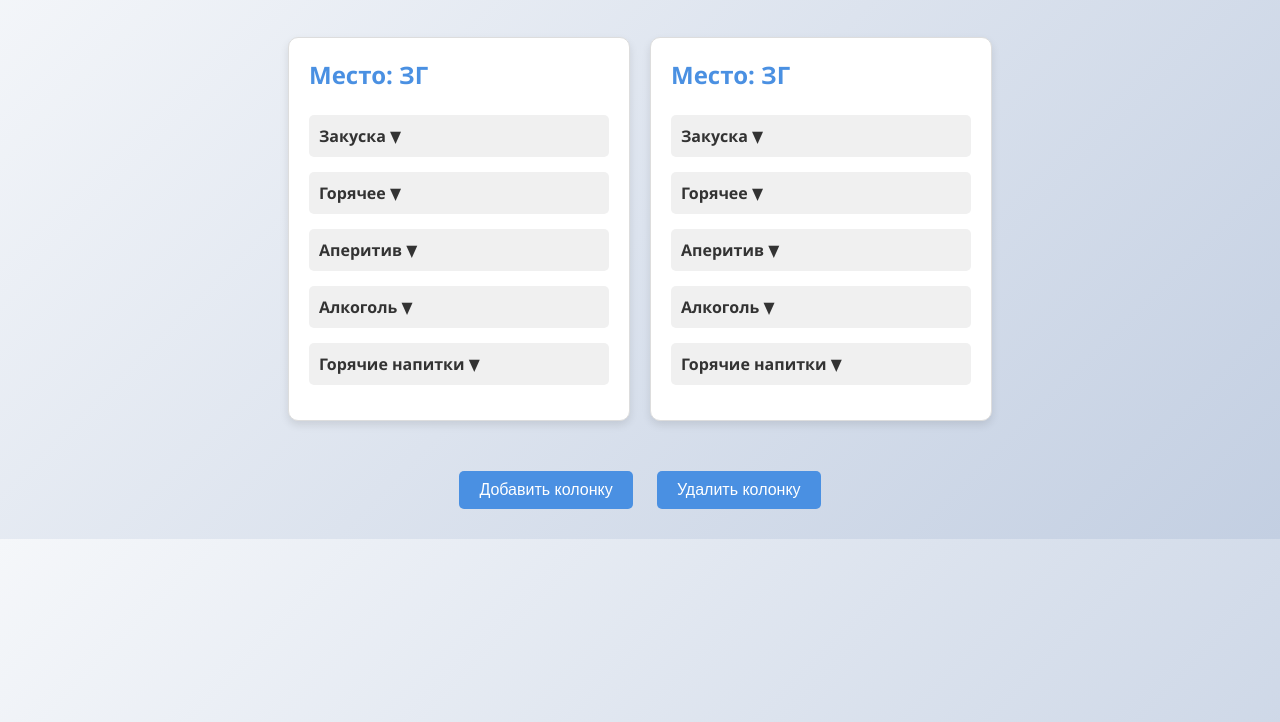
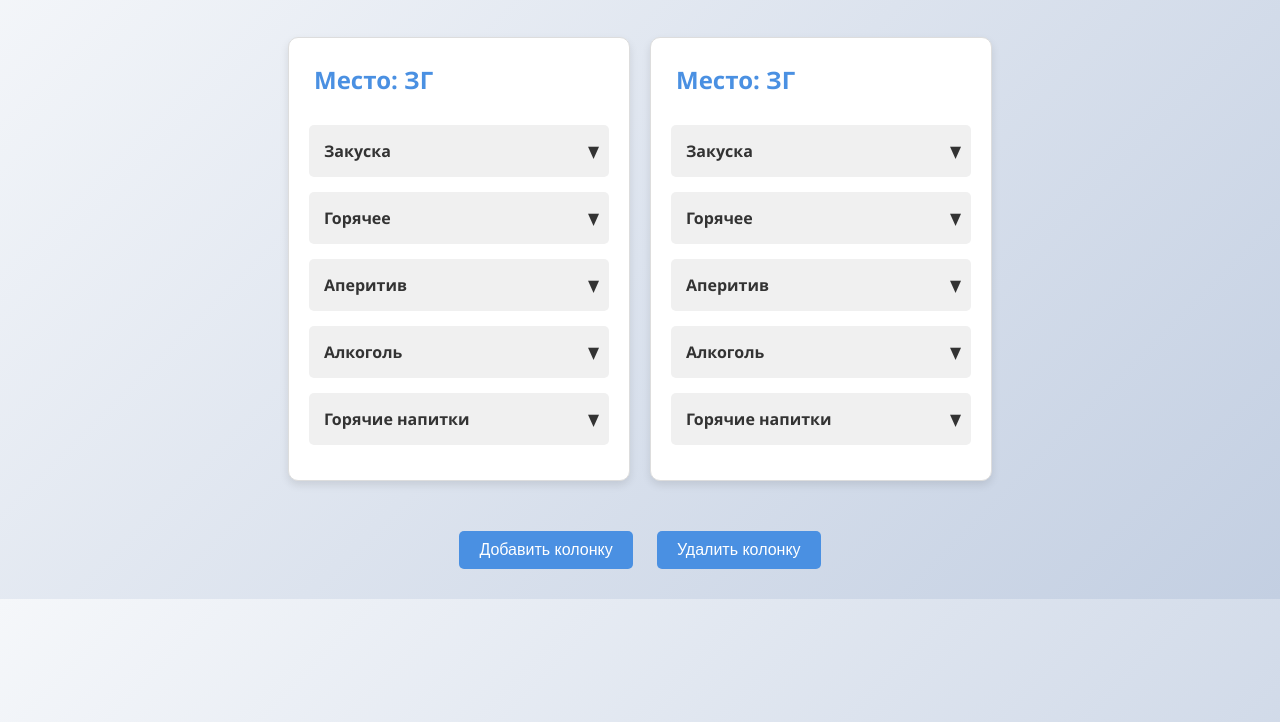
Before and after one commit to saySPB/menu, a plain HTML site: page index.html in a window 1280 px wide. Both pictures are taken after a click on the button "Добавить колонку". Shown: the part 78-800 px from the top of the page. Drawn offline with Linux system fonts and the light colour scheme.

Commit message:
Update index.html

```diff
--- a/index.html
+++ b/index.html
@@ -92,6 +92,19 @@
             text-align: center;
             margin: 20px 0;
         }
+        .editable {
+            cursor: pointer;
+            padding: 5px;
+            border-radius: 5px;
+            transition: background 0.3s ease;
+        }
+        .editable:hover {
+            background: #f0f0f0;
+        }
+        .editable:focus {
+            background: #e0e0e0;
+            outline: none;
+        }
     </style>
 </head>
 <body>
@@ -101,47 +114,57 @@
         <div class="column">
             <h3 class="editable" contenteditable="true">Место: ЗГ</h3>
             <div class="category">
-                <div class="category-title" onclick="toggleCategory(this)">Закуска ▼</div>
+                <div class="category-title" onclick="toggleCategory(this)">
+                    <span class="editable" contenteditable="true">Закуска</span> ▼
+                </div>
                 <div class="category-content">
-                    <label><input type="checkbox" class="checkbox"> Рыбная</label>
-                    <label><input type="checkbox" class="checkbox"> Мясная</label>
+                    <label><input type="checkbox" class="checkbox"> <span class="editable" contenteditable="true">Рыбная</span></label>
+                    <label><input type="checkbox" class="checkbox"> <span class="editable" contenteditable="true">Мясная</span></label>
                 </div>
             </div>
             <div class="category">
-                <div class="category-title" onclick="toggleCategory(this)">Горячее ▼</div>
+                <div class="category-title" onclick="toggleCategory(this)">
+                    <span class="editable" contenteditable="true">Горячее</span> ▼
+                </div>
                 <div class="category-content">
-                    <label><input type="checkbox" class="checkbox"> Кура</label>
-                    <label><input type="checkbox" class="checkbox"> Мясо</label>
-                    <label><input type="checkbox" class="checkbox"> Рыба</label>
+                    <label><input type="checkbox" class="checkbox"> <span class="editable" contenteditable="true">Кура</span></label>
+                    <label><input type="checkbox" class="checkbox"> <span class="editable" contenteditable="true">Мясо</span></label>
+                    <label><input type="checkbox" class="checkbox"> <span class="editable" contenteditable="true">Рыба</span></label>
                 </div>
             </div>
             <div class="category">
-                <div class="category-title" onclick="toggleCategory(this)">Аперитив ▼</div>
+                <div class="category-title" onclick="toggleCategory(this)">
+                    <span class="editable" contenteditable="true">Аперитив</span> ▼
+                </div>
                 <div class="category-content">
-                    <label><input type="checkbox" class="checkbox"> Вода в/г</label>
-                    <label><input type="checkbox" class="checkbox"> Вода с/г</label>
-                    <label><input type="checkbox" class="checkbox"> Спрайт</label>
-                    <label><input type="checkbox" class="checkbox"> Апельсин</label>
-                    <label><input type="checkbox" class="checkbox"> Томат</label>
+                    <label><input type="checkbox" class="checkbox"> <span class="editable" contenteditable="true">Вода в/г</span></label>
+                    <label><input type="checkbox" class="checkbox"> <span class="editable" contenteditable="true">Вода с/г</span></label>
+                    <label><input type="checkbox" class="checkbox"> <span class="editable" contenteditable="true">Спрайт</span></label>
+                    <label><input type="checkbox" class="checkbox"> <span class="editable" contenteditable="true">Апельсин</span></label>
+                    <label><input type="checkbox" class="checkbox"> <span class="editable" contenteditable="true">Томат</span></label>
                 </div>
             </div>
             <div class="category">
-                <div class="category-title" onclick="toggleCategory(this)">Алкоголь ▼</div>
+                <div class="category-title" onclick="toggleCategory(this)">
+                    <span class="editable" contenteditable="true">Алкоголь</span> ▼
+                </div>
                 <div class="category-content">
-                    <label><input type="checkbox" class="checkbox"> Игристое</label>
-                    <label><input type="checkbox" class="checkbox"> Белое</label>
-                    <label><input type="checkbox" class="checkbox"> Красное</label>
-                    <label><input type="checkbox" class="checkbox"> Виски</label>
-                    <label><input type="checkbox" class="checkbox"> Водка</label>
-                    <label><input type="checkbox" class="checkbox"> Коньяк</label>
+                    <label><input type="checkbox" class="checkbox"> <span class="editable" contenteditable="true">Игристое</span></label>
+                    <label><input type="checkbox" class="checkbox"> <span class="editable" contenteditable="true">Белое</span></label>
+                    <label><input type="checkbox" class="checkbox"> <span class="editable" contenteditable="true">Красное</span></label>
+                    <label><input type="checkbox" class="checkbox"> <span class="editable" contenteditable="true">Виски</span></label>
+                    <label><input type="checkbox" class="checkbox"> <span class="editable" contenteditable="true">Водка</span></label>
+                    <label><input type="checkbox" class="checkbox"> <span class="editable" contenteditable="true">Коньяк</span></label>
                 </div>
             </div>
             <div class="category">
-                <div class="category-title" onclick="toggleCategory(this)">Горячие напитки ▼</div>
+                <div class="category-title" onclick="toggleCategory(this)">
+                    <span class="editable" contenteditable="true">Горячие напитки</span> ▼
+                </div>
                 <div class="category-content">
-                    <label><input type="checkbox" class="checkbox"> Чай черный</label>
-                    <label><input type="checkbox" class="checkbox"> Чай зеленый</label>
-                    <label><input type="checkbox" class="checkbox"> Кофе</label>
+                    <label><input type="checkbox" class="checkbox"> <span class="editable" contenteditable="true">Чай черный</span></label>
+                    <label><input type="checkbox" class="checkbox"> <span class="editable" contenteditable="true">Чай зеленый</span></label>
+                    <label><input type="checkbox" class="checkbox"> <span class="editable" contenteditable="true">Кофе</span></label>
                 </div>
             </div>
         </div>
@@ -167,47 +190,57 @@
             newColumn.innerHTML = `
                 <h3 class="editable" contenteditable="true">Место: ЗГ</h3>
                 <div class="category">
-                    <div class="category-title" onclick="toggleCategory(this)">Закуска ▼</div>
+                    <div class="category-title" onclick="toggleCategory(this)">
+                        <span class="editable" contenteditable="true">Закуска</span> ▼
+                    </div>
                     <div class="category-content">
-                        <label><input type="checkbox" class="checkbox"> Рыбная</label>
-                        <label><input type="checkbox" class="checkbox"> Мясная</label>
+                        <label><input type="checkbox" class="checkbox"> <span class="editable" contenteditable="true">Рыбная</span></label>
+                        <label><input type="checkbox" class="checkbox"> <span class="editable" contenteditable="true">Мясная</span></label>
                     </div>
                 </div>
                 <div class="category">
-                    <div class="category-title" onclick="toggleCategory(this)">Горячее ▼</div>
+                    <div class="category-title" onclick="toggleCategory(this)">
+                        <span class="editable" contenteditable="true">Горячее</span> ▼
+                    </div>
                     <div class="category-content">
-                        <label><input type="checkbox" class="checkbox"> Кура</label>
-                        <label><input type="checkbox" class="checkbox"> Мясо</label>
-                        <label><input type="checkbox" class="checkbox"> Рыба</label>
+                        <label><input type="checkbox" class="checkbox"> <span class="editable" contenteditable="true">Кура</span></label>
+                        <label><input type="checkbox" class="checkbox"> <span class="editable" contenteditable="true">Мясо</span></label>
+                        <label><input type="checkbox" class="checkbox"> <span class="editable" contenteditable="true">Рыба</span></label>
                     </div>
                 </div>
                 <div class="category">
-                    <div class="category-title" onclick="toggleCategory(this)">Аперитив ▼</div>
+                    <div class="category-title" onclick="toggleCategory(this)">
+                        <span class="editable" contenteditable="true">Аперитив</span> ▼
+                    </div>
                     <div class="category-content">
-                        <label><input type="checkbox" class="checkbox"> Вода в/г</label>
-                        <label><input type="checkbox" class="checkbox"> Вода с/г</label>
-                        <label><input type="checkbox" class="checkbox"> Спрайт</label>
-                        <label><input type="checkbox" class="checkbox"> Апельсин</label>
-                        <label><input type="checkbox" class="checkbox"> Томат</label>
+                        <label><input type="checkbox" class="checkbox"> <span class="editable" contenteditable="true">Вода в/г</span></label>
+                        <label><input type="checkbox" class="checkbox"> <span class="editable" contenteditable="true">Вода с/г</span></label>
+                        <label><input type="checkbox" class="checkbox"> <span class="editable" contenteditable="true">Спрайт</span></label>
+                        <label><input type="checkbox" class="checkbox"> <span class="editable" contenteditable="true">Апельсин</span></label>
+                        <label><input type="checkbox" class="checkbox"> <span class="editable" contenteditable="true">Томат</span></label>
                     </div>
                 </div>
                 <div class="category">
-                    <div class="category-title" onclick="toggleCategory(this)">Алкоголь ▼</div>
+                    <div class="category-title" onclick="toggleCategory(this)">
+                        <span class="editable" contenteditable="true">Алкоголь</span> ▼
+                    </div>
                     <div class="category-content">
-                        <label><input type="checkbox" class="checkbox"> Игристое</label>
-                        <label><input type="checkbox" class="checkbox"> Белое</label>
-                        <label><input type="checkbox" class="checkbox"> Красное</label>
-                        <label><input type="checkbox" class="checkbox"> Виски</label>
-                        <label><input type="checkbox" class="checkbox"> Водка</label>
-                        <label><input type="checkbox" class="checkbox"> Коньяк</label>
+                        <label><input type="checkbox" class="checkbox"> <span class="editable" contenteditable="true">Игристое</span></label>
+                        <label><input type="checkbox" class="checkbox"> <span class="editable" contenteditable="true">Белое</span></label>
+                        <label><input type="checkbox" class="checkbox"> <span class="editable" contenteditable="true">Красное</span></label>
+                        <label><input type="checkbox" class="checkbox"> <span class="editable" contenteditable="true">Виски</span></label>
+                        <label><input type="checkbox" class="checkbox"> <span class="editable" contenteditable="true">Водка</span></label>
+                        <label><input type="checkbox" class="checkbox"> <span class="editable" contenteditable="true">Коньяк</span></label>
                     </div>
                 </div>
                 <div class="category">
-                    <div class="category-title" onclick="toggleCategory(this)">Горячие напитки ▼</div>
+                    <div class="category-title" onclick="toggleCategory(this)">
+                        <span class="editable" contenteditable="true">Горячие напитки</span> ▼
+                    </div>
                     <div class="category-content">
-                        <label><input type="checkbox" class="checkbox"> Чай черный</label>
-                        <label><input type="checkbox" class="checkbox"> Чай зеленый</label>
-                        <label><input type="checkbox" class="checkbox"> Кофе</label>
+                        <label><input type="checkbox" class="checkbox"> <span class="editable" contenteditable="true">Чай черный</span></label>
+                        <label><input type="checkbox" class="checkbox"> <span class="editable" contenteditable="true">Чай зеленый</span></label>
+                        <label><input type="checkbox" class="checkbox"> <span class="editable" contenteditable="true">Кофе</span></label>
                     </div>
                 </div>
             `;
```
